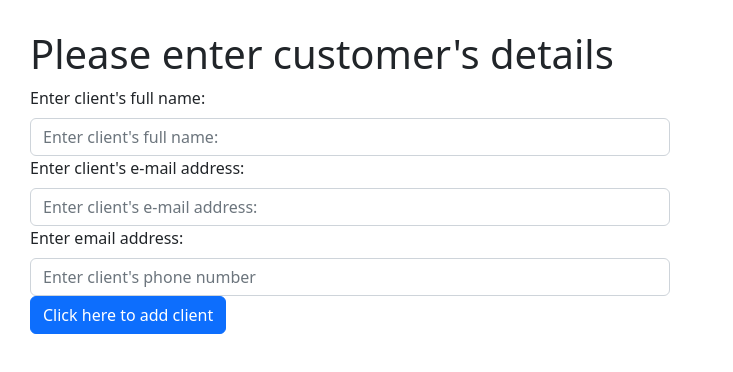
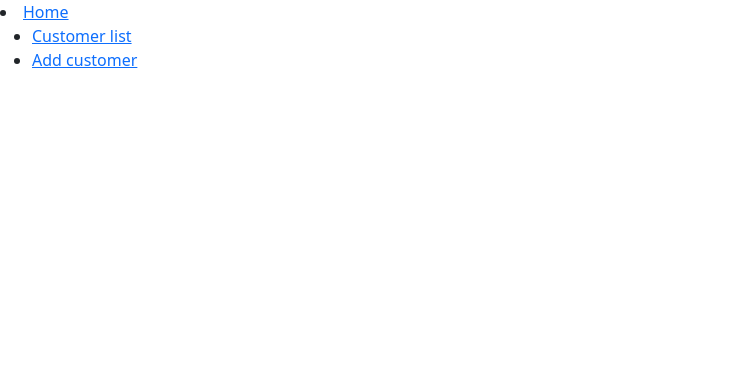
Before and after one commit to Lukasss321/new-project-ca, a React (Create React App) app in the folder frontend/last-dance/: page /add in a window 1280 px wide. Shown: the top 372 px of the page, without its empty margins (0-733 px from the left). Built offline with nearby package versions, Linux system fonts and the light colour scheme.

Commit message:
BuildingDeleteQuery

```diff
--- a/frontend/last-dance/src/App.js
+++ b/frontend/last-dance/src/App.js
@@ -5,12 +5,27 @@ import { NewCustomer } from "./components/NewCustomer";
 
 function App() {
   return (
-    <Routes>
-      <Route element={<CustomerList />} path="/" />
-      <Route element={<NewCustomer />} path="/add" />
-    </Routes>
+    <>
+      <nav>
+        <li>
+          <a href="/">Home</a>
+        </li>
+        <ul>
+          <li>
+            <a href="/customer-list">Customer list</a>
+          </li>
+          <li>
+            <a href="/">Add customer</a>
+          </li>
+        </ul>
+      </nav>
+
+      <Routes>
+        <Route element={<CustomerList />} path="/customer-list" />
+        <Route element={<NewCustomer />} path="/" />
+      </Routes>
+    </>
   );
 }
 
 export default App;
-//  <CustomerList />;
--- a/frontend/last-dance/src/components/CustomerItem.jsx
+++ b/frontend/last-dance/src/components/CustomerItem.jsx
@@ -1,11 +1,7 @@
 import { Card, Button } from "react-bootstrap";
 
-export const CustomerItem = ({ post }) => {
-  const handleOnClick = () => {
-    alert("you have clicked!");
-  };
-
-  const { title, text, image } = post;
+export const CustomerItem = ({ post, onDeleteClick }) => {
+  const { title, text, image, id } = post;
 
   return (
     <Card className="text-center">
@@ -15,7 +11,7 @@ export const CustomerItem = ({ post }) => {
       <Card.Body>
         <Card.Title>{text}</Card.Title>
         <Card.Title>{image}</Card.Title>
-        <Button onClick={handleOnClick} variant="primary">
+        <Button onClick={() => onDeleteClick(id)} variant="primary">
           Delete
         </Button>
       </Card.Body>
--- a/frontend/last-dance/src/components/CustomerList.jsx
+++ b/frontend/last-dance/src/components/CustomerList.jsx
@@ -1,23 +1,52 @@
-import { useEffect } from "react";
+import { useEffect, useCallback } from "react";
 import { CustomerItem } from "./CustomerItem";
 import { useState } from "react";
 import axios from "axios";
 
 export const CustomerList = () => {
-  const [custPosts, setCustPosts] = useState();
+  const [custPosts, setCustPosts] = useState([]);
   const [isLoading, setIsLoading] = useState(true);
 
-  useEffect(() => {
+  const fetchCustomers = useCallback(() => {
+    console.log("custPosts", custPosts);
     axios
       .get("http://localhost:5000/post")
       .then((response) => {
         setCustPosts(response.data);
         setIsLoading(false);
       })
-      .catch((err) => console.log(err));
+      .catch((err) => console.log(err))
+      .finally(() => {
+        setIsLoading(false);
+      });
   }, []);
 
-  console.log("custPosts", custPosts);
+  const handleDelete = useCallback(
+    (id) => {
+      console.log("SHIEEET", id);
+
+      // Atkomentuot kai bus sukurtas delete API
+
+      // setIsLoading(true);
+
+      axios
+        .delete(`https://localhost:5000/post/delete/${id}`)
+        .then(() => {
+          fetchCustomers();
+        })
+        .catch(console.log)
+        .finally(() => {
+          setIsLoading(false);
+        });
+    },
+    [fetchCustomers]
+  );
+
+  useEffect(() => {
+    if (!custPosts.length) {
+      fetchCustomers();
+    }
+  }, [fetchCustomers, custPosts]);
 
   if (isLoading) {
     return <h1>Loading...</h1>;
@@ -26,7 +55,7 @@ export const CustomerList = () => {
   return (
     <ul>
       {custPosts.map((custPost) => (
-        <CustomerItem post={custPost} />
+        <CustomerItem post={custPost} onDeleteClick={handleDelete} />
       ))}
     </ul>
   );
@@ -34,5 +63,4 @@ export const CustomerList = () => {
 
 export default CustomerList;
 {
-  /* <CustomerItem /> */
 }
--- a/frontend/last-dance/src/components/NewCustomer.jsx
+++ b/frontend/last-dance/src/components/NewCustomer.jsx
@@ -6,6 +6,8 @@ import axios from "axios";
 import { useNavigate } from "react-router-dom";
 
 export const NewCustomer = () => {
+  const navigate = useNavigate();
+
   const [form, setForm] = useState({
     title: "",
     text: "",
@@ -23,17 +25,18 @@ export const NewCustomer = () => {
     e.preventDefault();
     axios
       .post("http://localhost:5000/post", form)
-      .then((response) => console.log("successfull response", response))
+      .then((response) => navigate("/customer-list"))
       .catch((err) => console.group("err", err));
-    alert("Customer's contact has been successfully added!");
   };
 
   return (
     <div style={{ display: "block", width: 700, padding: 30 }}>
-      <h1>Please enter customer's details</h1>
+      <h1>Please enter customer's details:</h1>
       <Form onSubmit={handleOnSubmit}>
         <Form.Group>
-          <Form.Label>Enter client's full name:</Form.Label>
+          <Form.Label>
+            <h4>Enter client's full name:</h4>
+          </Form.Label>
           <Form.Control
             onChange={handleChange}
             name="title"
@@ -42,7 +45,9 @@ export const NewCustomer = () => {
           />
         </Form.Group>
         <Form.Group>
-          <Form.Label>Enter client's e-mail address:</Form.Label>
+          <Form.Label>
+            <h4>Enter client's e-mail address:</h4>
+          </Form.Label>
           <Form.Control
             onChange={handleChange}
             name="text"
@@ -51,7 +56,9 @@ export const NewCustomer = () => {
           />
         </Form.Group>
         <Form.Group>
-          <Form.Label>Enter email address:</Form.Label>
+          <Form.Label>
+            <h4>Enter client's phone number:</h4>
+          </Form.Label>
           <Form.Control
             onChange={handleChange}
             name="image"
```
Also changed, not shown: 1 other file (tests, documents, lock files or other folders).
